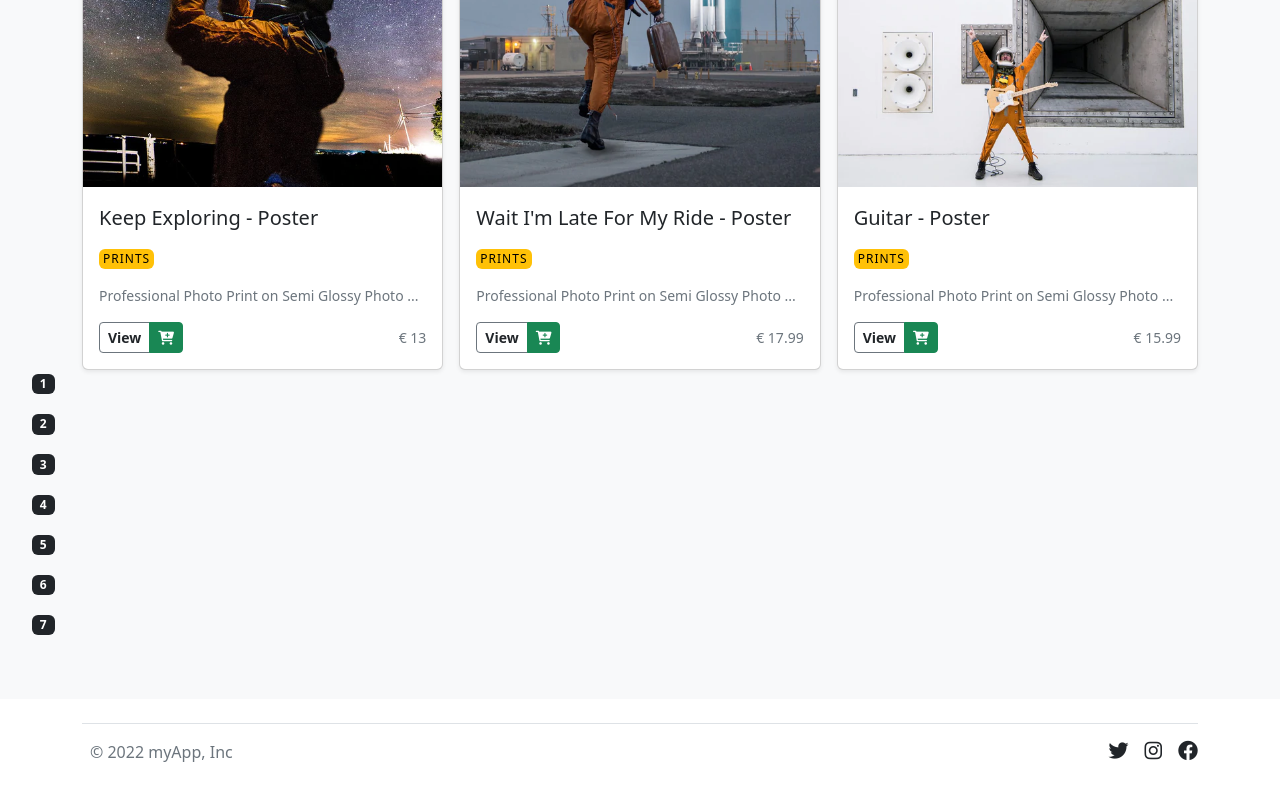
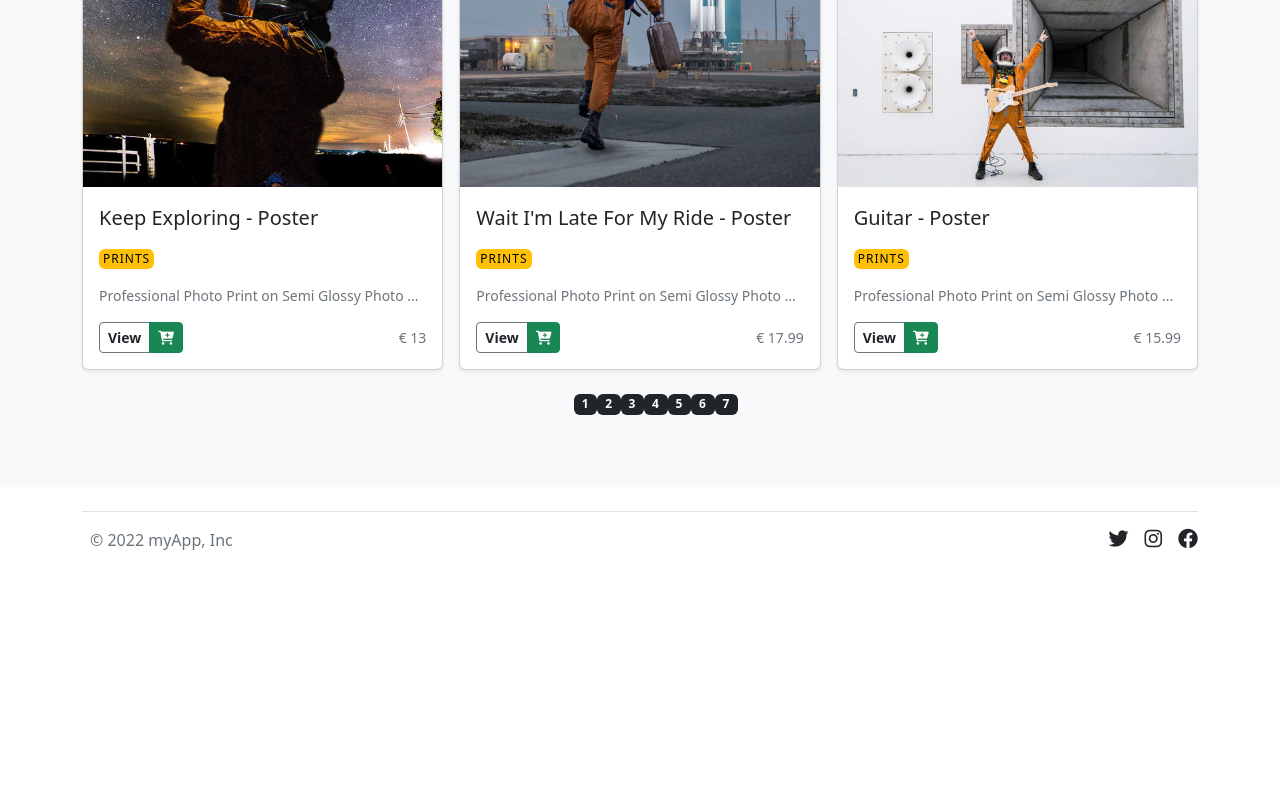
Before and after one commit to LDEV0422/ang_myappstore, an Angular app: page /products in a window 1280 px wide. Shown: the part 1425-2225 px from the top of the page. After the commit the page ends 2017 px from the top, so only its background shows below. Built offline with nearby package versions, Linux system fonts and the light colour scheme; data requests are answered from the project's data file.

Commit message:
Pagination (todo: with other filters)

```diff
--- a/src/app/components/products/products.component.html
+++ b/src/app/components/products/products.component.html
@@ -110,8 +110,8 @@
 
       <!-- ********** PAGINATION ********** -->
 
-        <ul class="" *ngFor="let tp of totalPages, let i = index">
-          <li class="badge bg-dark" (click)="paginateProducts(tp)">{{ i + 1 }}</li>
+        <ul class="d-flex justify-content-center m-4">
+          <li *ngFor="let tp of totalPages, let i = index" class="badge bg-dark" (click)="paginateProducts(i+1)">{{ i + 1 }}</li>
         </ul>
 
       <!-- ********** END PAGINATION ********** -->
```
